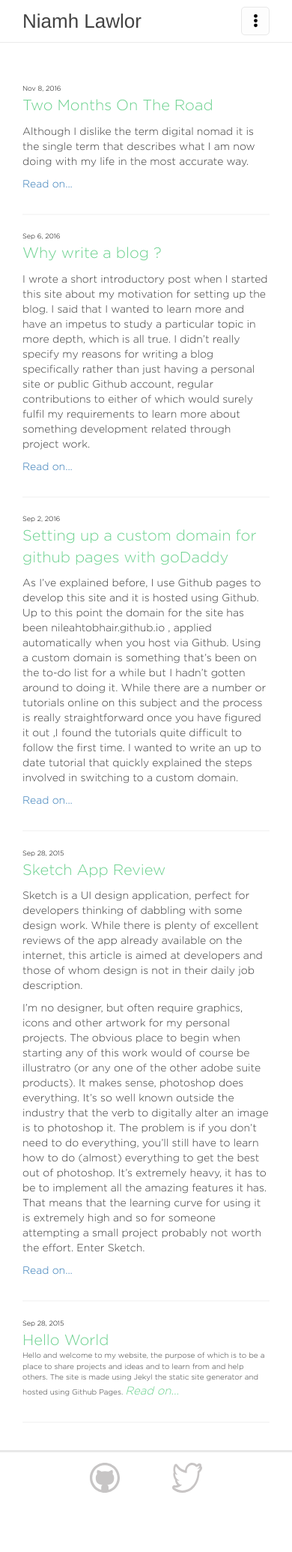
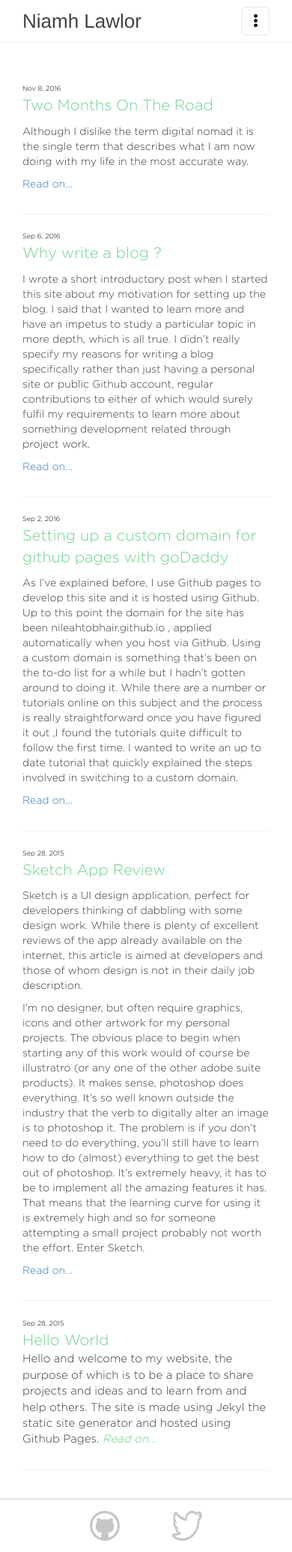
Before and after one commit to nileahtobhair/nileahtobhair.github.io, a Jekyll site: the page built from blog.md, in a window 390 px wide. Shown: the whole page at 75% size. Built offline with Jekyll 4.4.1, drawn with Linux system fonts in a browser that asks for light colours; before the commit the page ends 2005 px from its top, so only the background shows below that.

Commit message:
fix weird font issue on mobile for blog exerpt

```diff
--- a/_sass/_layout.scss
+++ b/_sass/_layout.scss
@@ -344,7 +344,7 @@
         font-style: italic;
     }
     @include media-query($on-laptop) {
-        font-size: 10px;
+       font-size: 15px;
     }
 }
 
```
